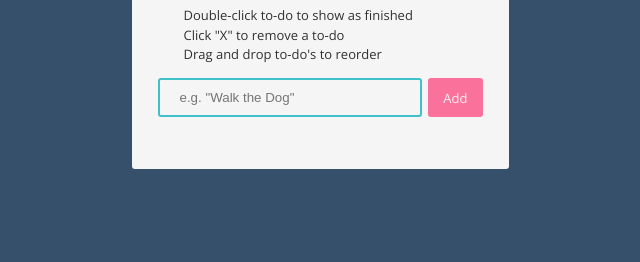
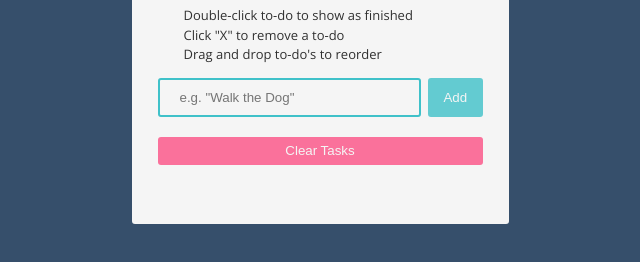
Before and after one commit to mdillemuth/simple-todo-list-jquery, a plain HTML site: page index.html in a window 1280 px wide. Shown: the part 104-366 px from the top of the page, without its empty margins (320-960 px from the left). Drawn offline with nearby package versions, Linux system fonts and the light colour scheme.

Commit message:
Add 'clear tasks' function

```diff
--- a/app.js
+++ b/app.js
@@ -49,6 +49,11 @@ function todoList() {
 
   // #4. Reordering the items:
   $("#list").sortable();
+
+  // #5. Remove all tasks
+  $("#removeAll").click((e) => {
+    $("#list").empty();
+  });
 }
 
 // Adds todo when user clicks 'Add' button
--- a/index.html
+++ b/index.html
@@ -30,12 +30,13 @@
           class="todo__input"
           placeholder='e.g. "Walk the Dog"'
         />
-        <div class="todo__btn--add" id="btn">Add</div>
+        <button class="todo__btn--add" id="btn">Add</button>
       </div>
       <div class="error">
         <i class="fas fa-exclamation-circle error__icon"></i>
         Please enter a value for to-do item
       </div>
+      <button class="todo__btn--removeAll" id="removeAll">Clear Tasks</button>
       <ol class="todo__list" id="list"></ol>
     </main>
     <!-- Using jQuery CDN -->
--- a/styles.css
+++ b/styles.css
@@ -38,6 +38,7 @@ body {
   max-width: 100%;
   display: flex;
   justify-content: space-between;
+  margin-bottom: 0.5em;
 }
 .todo__input {
   width: 100%;
@@ -55,10 +56,11 @@ body {
 }
 .todo__btn--add {
   display: inline-block;
-  background-color: #fc5185;
+  background-color: #3fc1c9;
   color: #f5f5f5;
+  outline: none;
   border-radius: 3px;
-  border: 2px solid #fc5185;
+  border: 2px solid #3fc1c9;
   padding: 0.75em 1em;
   text-align: center;
   transition: all 200ms ease-in-out;
@@ -114,6 +116,26 @@ body {
   color: #fc5185;
 }
 
+/* ===== REMOVE ALL BUTTON ===== */
+.todo__btn--removeAll {
+  outline: none;
+  border: none;
+  width: 100%;
+  border-radius: 3px;
+  background-color: #fc5185;
+  opacity: 0.8;
+  color: #f5f5f5;
+  padding: 0.5em 1em;
+  margin: 1em 0;
+  margin-bottom: 0.5em;
+  cursor: pointer;
+  transition: all 100ms ease-in-out;
+}
+.todo__btn--removeAll:hover,
+.todo__btn--removeAll:focus {
+  opacity: 1;
+}
+
 /* ===== INPUT ERROR MESSAGE ===== */
 .error {
   color: red;
```
